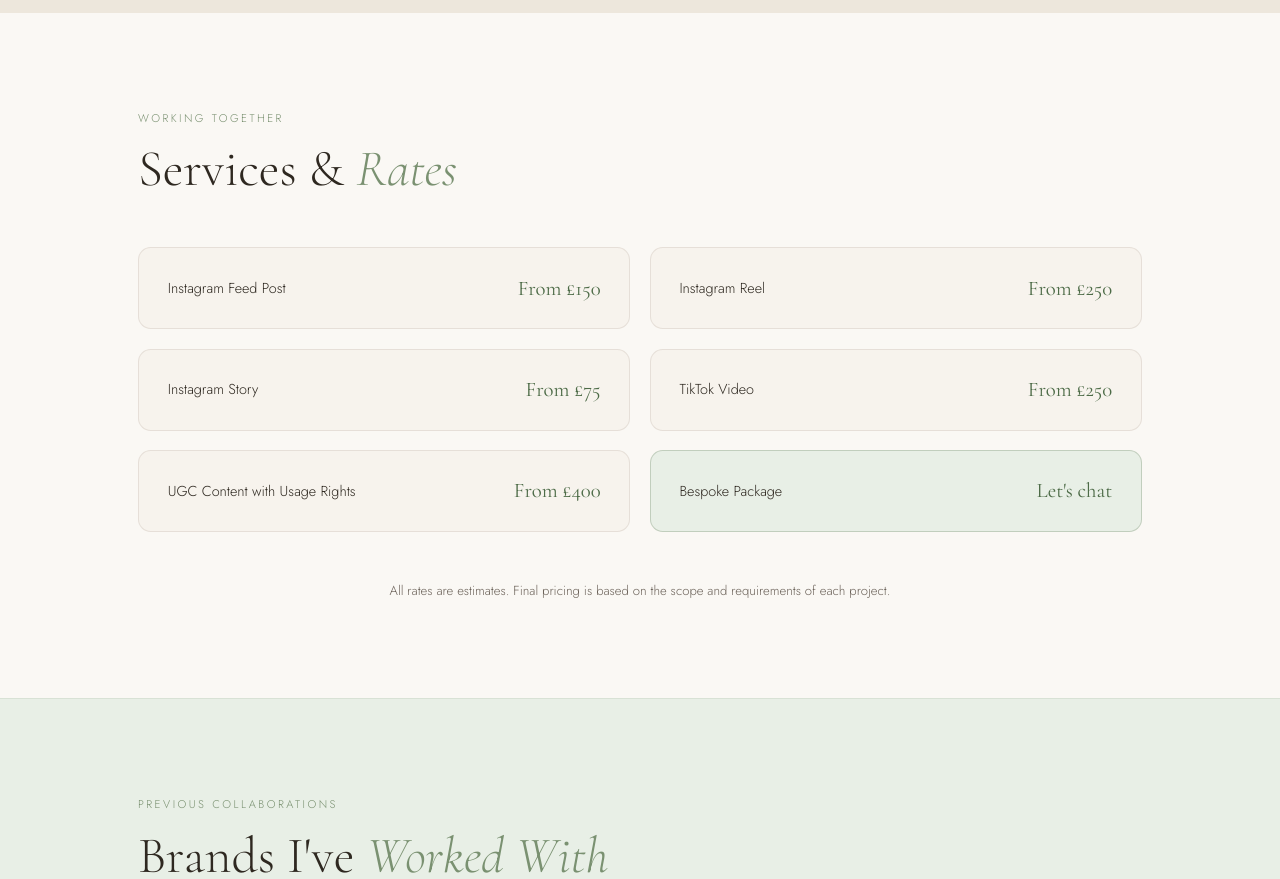
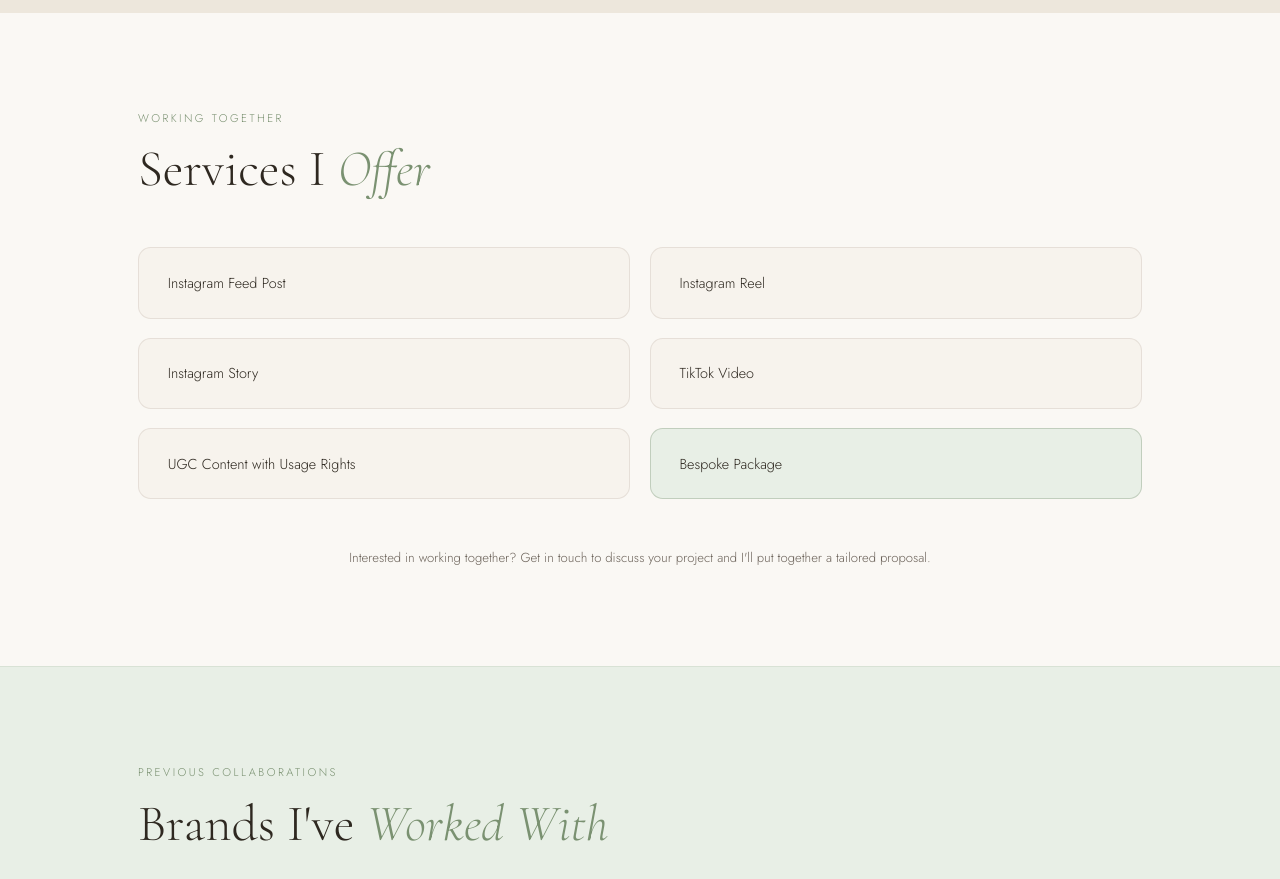
Before and after one commit to Rhiannonsway/rhiannons-way, a plain HTML site: page mediakit.html in a window 1280 px wide. Shown: the part 2760-3639 px from the top of the page. Drawn offline with nearby package versions, Linux system fonts and the light colour scheme.

Commit message:
Remove pricing from mediakit services section
Replace rates with a general call to get in touch for a tailored proposal.

```diff
--- a/mediakit.html
+++ b/mediakit.html
@@ -4,7 +4,7 @@
   <meta charset="UTF-8" />
   <meta name="viewport" content="width=device-width, initial-scale=1.0" />
   <title>Media Kit & Portfolio | Rhiannon's Way</title>
-  <meta name="description" content="Work with Rhiannon Kite, UK mid-size fashion and fitness content creator. 50K followers, 2.3M unique viewers. View stats, rates and previous brand collaborations." />
+  <meta name="description" content="Work with Rhiannon Kite, UK mid-size fashion and fitness content creator. 50K followers, 2.3M unique viewers. View stats, services and previous brand collaborations." />
   <meta name="robots" content="noindex" />
   <link rel="canonical" href="https://www.rhiannonsway.com/mediakit.html" />
   <meta property="og:type" content="website" />
@@ -817,34 +817,28 @@
   <section class="services-section">
     <div class="section-inner">
       <p class="section-label reveal">Working together</p>
-      <h2 class="section-title reveal">Services &amp; <em>Rates</em></h2>
+      <h2 class="section-title reveal">Services I <em>Offer</em></h2>
       <div class="services-grid reveal">
         <div class="service-row">
           <span class="service-name">Instagram Feed Post</span>
-          <span class="service-price">From £150</span>
         </div>
         <div class="service-row">
           <span class="service-name">Instagram Reel</span>
-          <span class="service-price">From £250</span>
         </div>
         <div class="service-row">
           <span class="service-name">Instagram Story</span>
-          <span class="service-price">From £75</span>
         </div>
         <div class="service-row">
           <span class="service-name">TikTok Video</span>
-          <span class="service-price">From £250</span>
         </div>
         <div class="service-row">
           <span class="service-name">UGC Content with Usage Rights</span>
-          <span class="service-price">From £400</span>
         </div>
         <div class="service-row" style="border-color: rgba(122,145,113,0.35); background: var(--sage-mist);">
           <span class="service-name">Bespoke Package</span>
-          <span class="service-price" style="color:var(--sage-dark);">Let's chat</span>
         </div>
       </div>
-      <p style="font-size:0.82rem; color:var(--stone); text-align:center;" class="reveal">All rates are estimates. Final pricing is based on the scope and requirements of each project.</p>
+      <p style="font-size:0.82rem; color:var(--stone); text-align:center;" class="reveal">Interested in working together? Get in touch to discuss your project and I'll put together a tailored proposal.</p>
     </div>
   </section>
 
```
